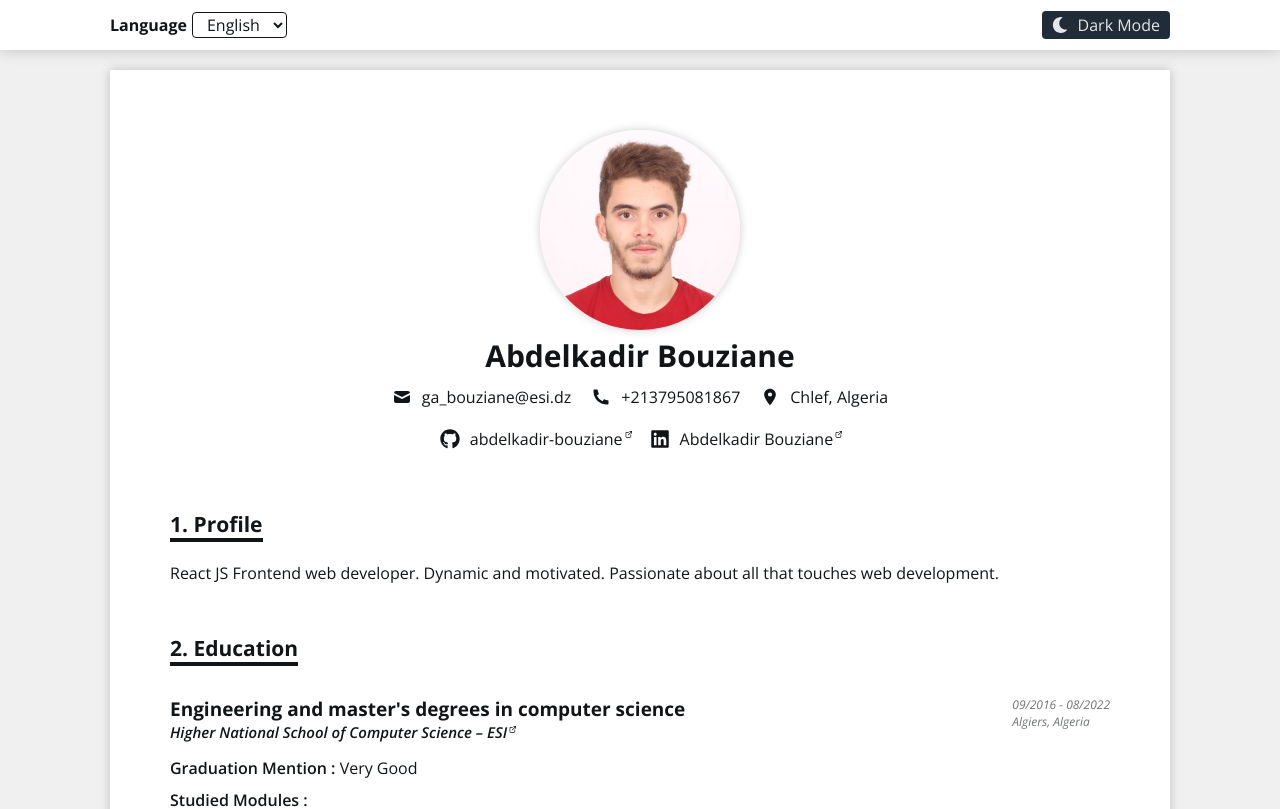
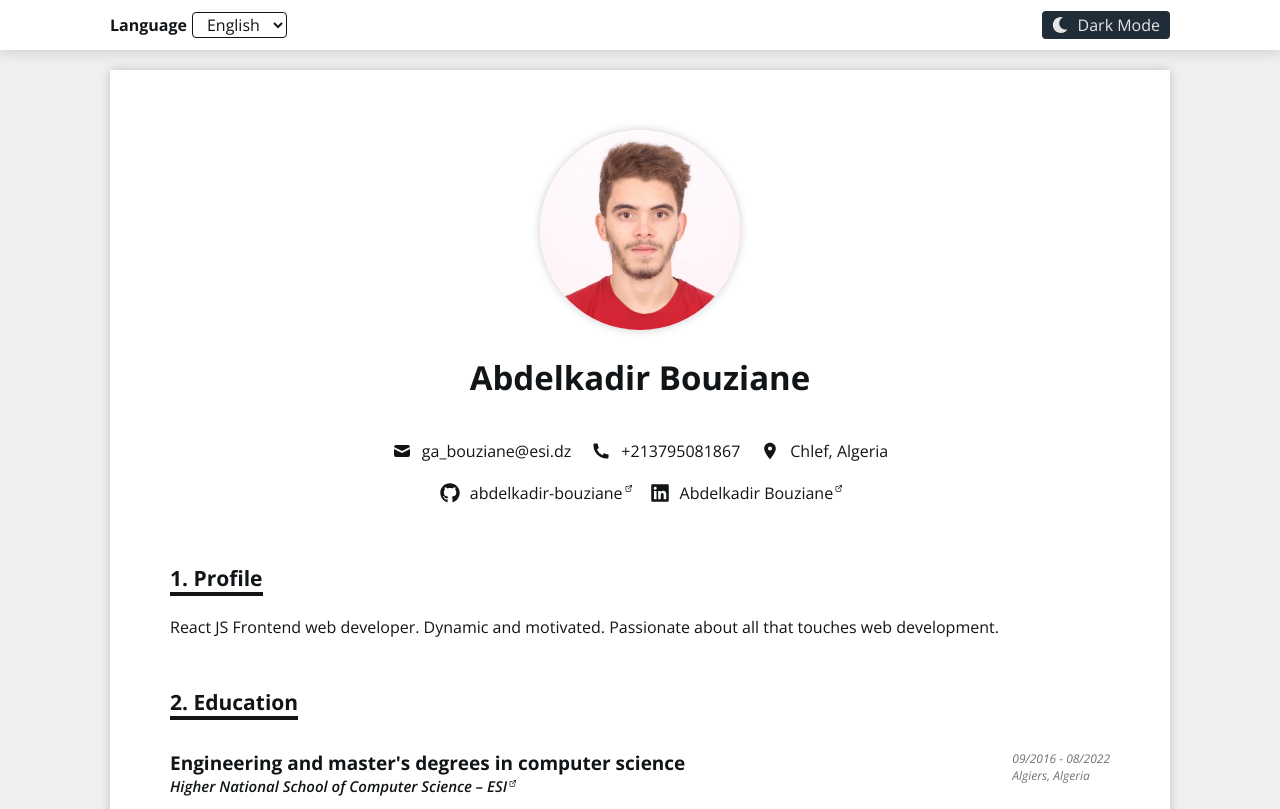
Before and after one commit to abdelkadir-bouziane/my-resume, a React (Create React App) app: page / in a window 1280 px wide. Shown: the top 809 px of the page. Built offline with nearby package versions, Linux system fonts and the light colour scheme.

Commit message:
adjust name

```diff
--- a/package.json
+++ b/package.json
@@ -11,6 +11,7 @@
     "react-dom": "^18.2.0",
     "react-icons": "^4.6.0",
     "react-scripts": "5.0.1",
+    "react-to-print": "^2.14.11",
     "styled-components": "^5.3.6",
     "web-vitals": "^2.1.4"
   },
--- a/src/GlobalStyles.js
+++ b/src/GlobalStyles.js
@@ -129,8 +129,9 @@ main {
   box-shadow: 0 0 10px ${({ theme }) => theme.imgShaddow};
 }
 .name h1 {
-  font-size: 3rem;
+  font-size: 3.3rem;
   padding: 0 1.5rem;
+  margin: 2rem 0 3rem;
 }
 
 /* Styling the Contact component */
```
Also changed, not shown: 1 other file (tests, documents, lock files or other folders).
